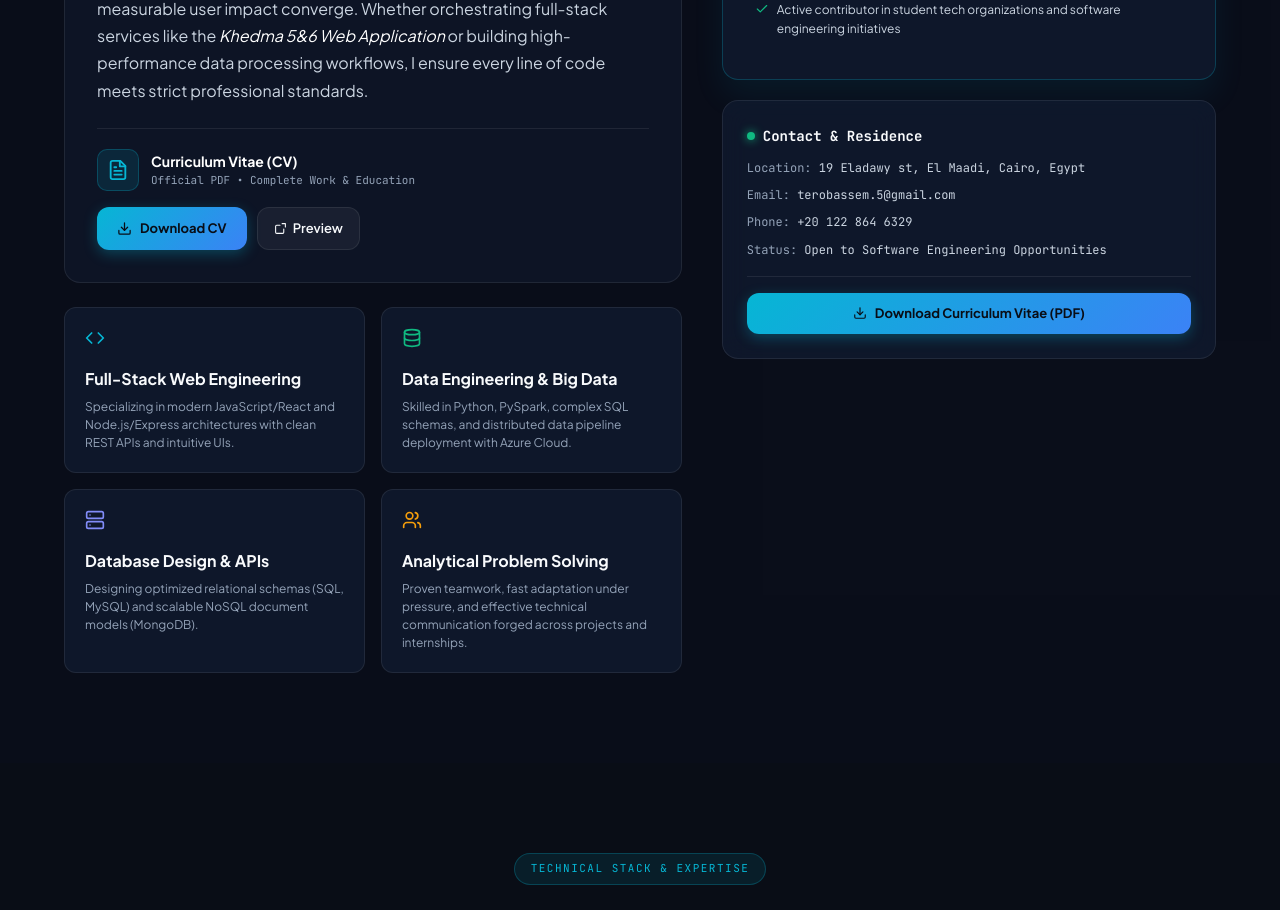
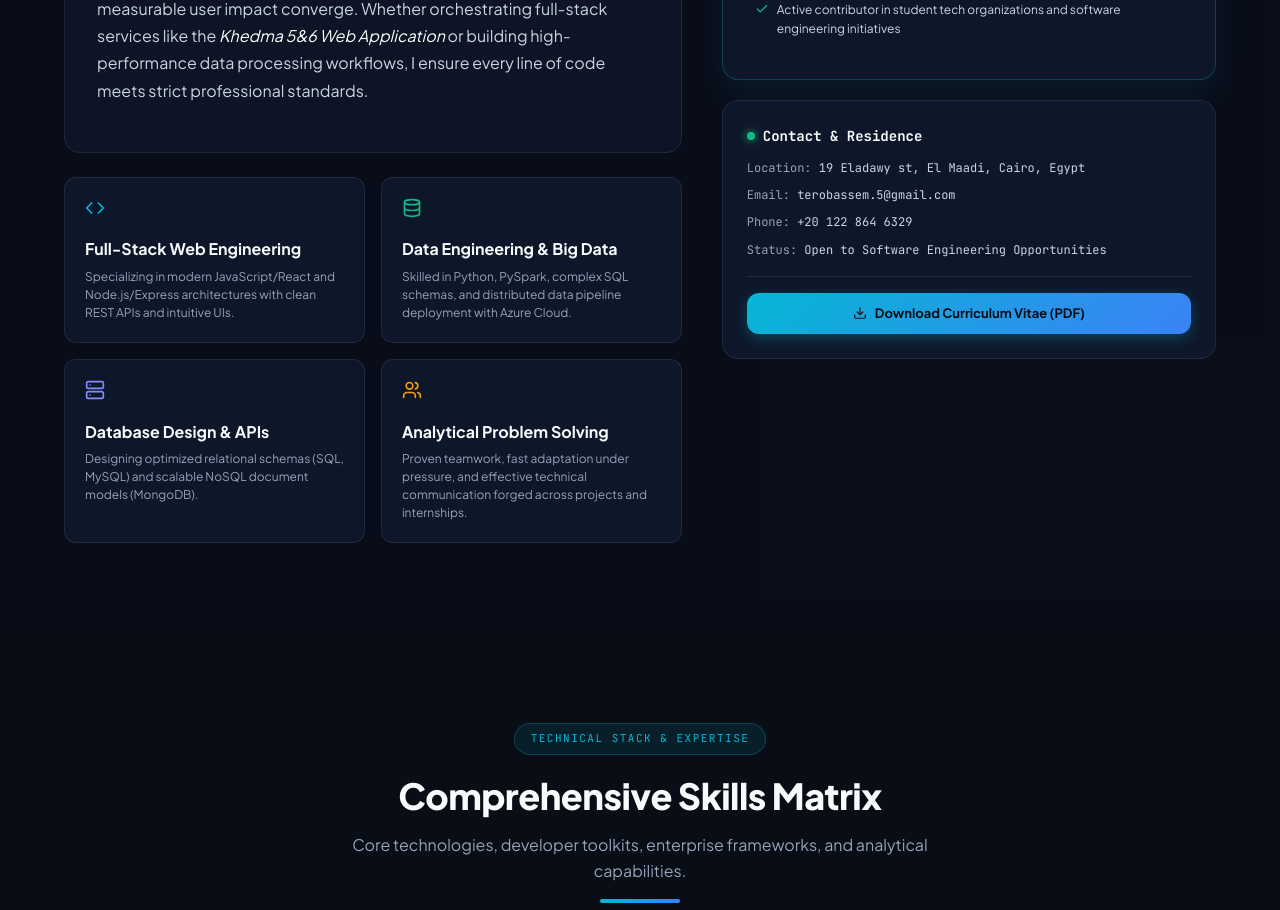
Before and after one commit to terobassem/Portfolio, a React (Vite) app: page / in a window 1280 px wide. Shown: the part 2200-3110 px from the top of the page. Built offline with nearby package versions, Linux system fonts and the light colour scheme.

Commit message:
Remove Download CV banner from Who I Am section

```diff
--- a/src/components/About.jsx
+++ b/src/components/About.jsx
@@ -1,5 +1,5 @@
 import React from 'react';
-import { GraduationCap, MapPin, Calendar, Check, Code, Database, Server, Briefcase, Users, Cpu, Download, FileText, ExternalLink } from './Icons';
+import { GraduationCap, MapPin, Calendar, Check, Code, Database, Server, Briefcase, Users, Cpu, Download } from './Icons';
 import { education, personalInfo } from '../data/portfolioData';
 
 export default function About() {
@@ -59,60 +59,6 @@ export default function About() {
                 I thrive in environments where clean architecture, reliability, and measurable user impact converge. Whether orchestrating full-stack services like the
                 <em style={{ color: '#fff' }}> Khedma 5&6 Web Application</em> or building high-performance data processing workflows, I ensure every line of code meets strict professional standards.
               </p>
-
-              {/* Download CV Action Banner */}
-              <div style={{
-                marginTop: '24px',
-                paddingTop: '20px',
-                borderTop: '1px solid var(--border-subtle)',
-                display: 'flex',
-                alignItems: 'center',
-                justifyContent: 'space-between',
-                flexWrap: 'wrap',
-                gap: '16px'
-              }}>
-                <div style={{ display: 'flex', alignItems: 'center', gap: '12px' }}>
-                  <div style={{
-                    width: '42px',
-                    height: '42px',
-                    borderRadius: '10px',
-                    background: 'rgba(6, 182, 212, 0.12)',
-                    color: 'var(--color-cyan)',
-                    display: 'flex',
-                    alignItems: 'center',
-                    justifyContent: 'center',
-                    border: '1px solid rgba(6, 182, 212, 0.25)'
-                  }}>
-                    <FileText size={22} />
-                  </div>
-                  <div>
-                    <div style={{ fontWeight: 700, fontSize: '14px', color: '#fff' }}>Curriculum Vitae (CV)</div>
-                    <div style={{ fontSize: '11px', fontFamily: 'var(--font-mono)', color: 'var(--text-muted)' }}>Official PDF • Complete Work & Education</div>
-                  </div>
-                </div>
-
-                <div style={{ display: 'flex', gap: '10px', flexWrap: 'wrap' }}>
-                  <a
-                    href="/Phelobater_Bassem_Basha_CV.pdf"
-                    download="Phelobater_Bassem_Basha_CV.pdf"
-                    className="btn-primary"
-                    style={{ padding: '10px 20px', fontSize: '13px', display: 'inline-flex', alignItems: 'center', gap: '8px' }}
-                  >
-                    <Download size={15} />
-                    <span>Download CV</span>
-                  </a>
-                  <a
-                    href="/Phelobater_Bassem_Basha_CV.pdf"
-                    target="_blank"
-                    rel="noopener noreferrer"
-                    className="btn-secondary"
-                    style={{ padding: '10px 16px', fontSize: '13px', display: 'inline-flex', alignItems: 'center', gap: '6px' }}
-                  >
-                    <ExternalLink size={13} />
-                    <span>Preview</span>
-                  </a>
-                </div>
-              </div>
             </div>
 
             <div className="about-pillars-grid">
```
Also changed, not shown: standalone-portfolio.html (+0 -8 lines).
